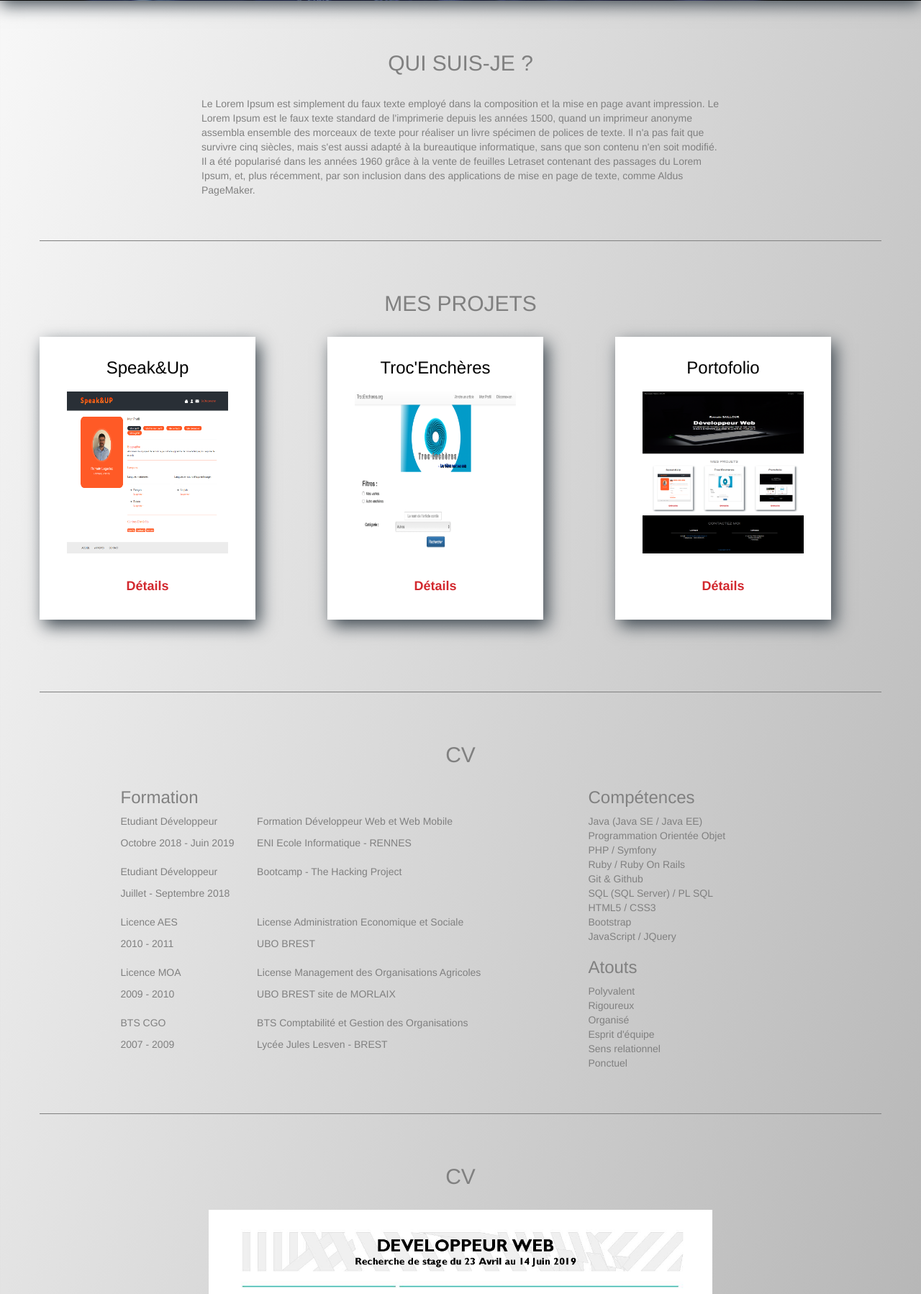
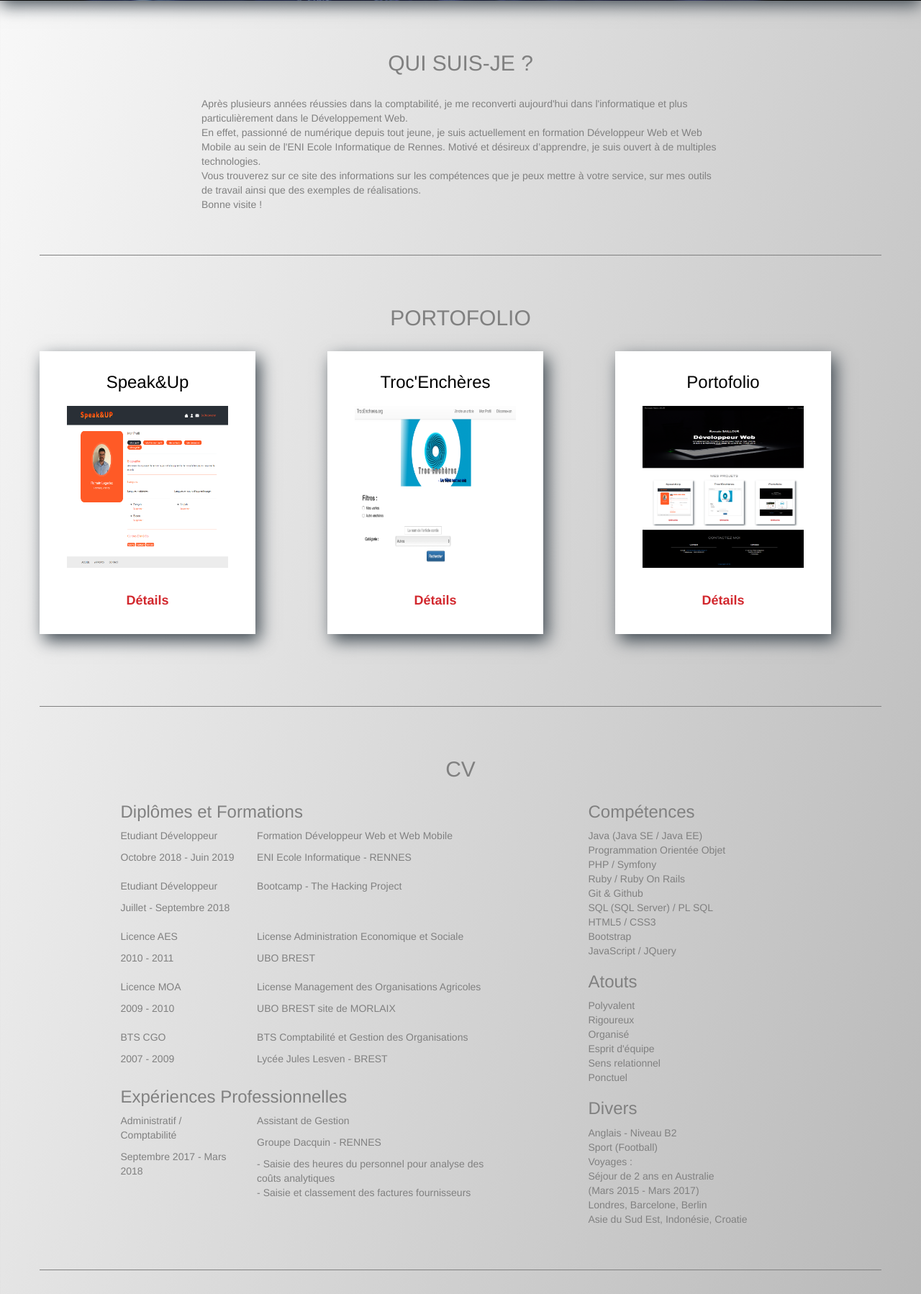
Before and after one commit to RomainSai/portofolio, a PHP site: page /index.html in a window 1280 px wide. Shown: the part 626-2424 px from the top of the page at 72% size. Run offline with PHP 8.4, Linux system fonts and the light colour scheme; some libraries are stand-ins or nearby versions.

Commit message:
ajout qui suis je + cv

```diff
--- a/index.html
+++ b/index.html
@@ -4,6 +4,8 @@
   <meta charset="UTF-8">
   <meta name="viewport" content="width=device-width, initial-scale=1.0">
   <meta http-equiv="X-UA-Compatible" content="ie=edge">
+  <meta name="keywords" content="romain saillour, développeur web, développeur, développeur rennes, développeur java, rennes ">
+  <meta name="description" content="Portofolio Romain Saillour, Développeur Web, Développeur à Rennes ">
   <link href="https://maxcdn.bootstrapcdn.com/bootstrap/3.3.7/css/bootstrap.min.css" rel="stylesheet">
   <link href="https://maxcdn.bootstrapcdn.com/font-awesome/4.7.0/css/font-awesome.min.css" rel="stylesheet">
   <link href="https://cdnjs.cloudflare.com/ajax/libs/flexslider/2.5.0/flexslider.min.css" rel="stylesheet">
@@ -30,7 +32,7 @@
         <div class="collapse navbar-collapse" id="bs-example-navbar-collapse-1">
           <ul class="nav navbar-nav navbar-right">
             <li><a class="download" href="#presentation">Qui suis je ?</a></li>
-            <li><a class="download" href="#projets">Projets</a></li>
+            <li><a class="download" href="#projets">Portofolio</a></li>
             <li><a class="download" href="#contact">Contact</a></li>
             <li><a class="download" href="#resume">CV</a></li>
           </ul>
@@ -64,8 +66,11 @@
                 <!-- Presentation -->
                 <div id="" class="col-md-offset-2 col-md-8 col-md-offset-2 col-xs-12">
                     <div id="" class="col-xl-10  col-lg-12 col-md-12 col-sm-10 col-xs-12 ">
-                        <p>Le Lorem Ipsum est simplement du faux texte employé dans la composition et la mise en page avant impression. Le Lorem Ipsum est le faux texte standard de l'imprimerie depuis les années 1500, quand un imprimeur anonyme assembla ensemble des morceaux de texte pour réaliser un livre spécimen de polices de texte. Il n'a pas fait que survivre cinq siècles, mais s'est aussi adapté à la bureautique informatique, sans que son contenu n'en soit modifié. Il a été popularisé dans les années 1960 grâce à la vente de feuilles Letraset contenant des passages du Lorem Ipsum, et, plus récemment, par son inclusion dans des applications de mise en page de texte, comme Aldus PageMaker.</p>
-
+                      <p>Après plusieurs années réussies dans la comptabilité, je me reconverti aujourd'hui dans l'informatique et plus particulièrement dans le Développement Web. <br>
+                      En effet, passionné de numérique depuis tout jeune, je suis actuellement en formation Développeur Web et Web Mobile au sein de l'ENI Ecole Informatique de Rennes. Motivé et désireux d’apprendre, je suis ouvert à de multiples technologies. <br />
+                      Vous trouverez sur ce site des informations sur les compétences que je peux mettre à votre service, sur mes outils de travail ainsi que des exemples de réalisations.<br />
+                      Bonne visite !
+                      </p>
                     </div>
                 </div>
             </div>
@@ -77,7 +82,7 @@
     <div id="projet" class=" ">
       <div class="row">
         <div class="titreProjets col-md-offset-2 col-md-8 col-md-offset-2  ">
-          <h2 class="text-capitalize">MES PROJETS</h2>
+          <h2 class="text-capitalize">PORTOFOLIO</h2>
         </div>
       </div>
       <div class="row">
@@ -205,7 +210,7 @@
           <h2 class="text-capitalize">CV</h2>
           <div class="row">
             <div class="col-md-7">
-              <h3>Formation</h3>
+              <h3>Diplômes et Formations</h3>
               <ul>
                 <li>
                   <div class="row">
@@ -276,6 +281,26 @@
                   </div>
                 </li>
               </ul>
+              <h3>Expériences Professionnelles</h3>
+              <ul>
+                <li>
+                  <div class="row">
+                    <div class="col-md-4">
+                      <p class="sm-text-center">Administratif / Comptabilité</p>
+                      <p class="sm-text-center">Septembre 2017 - Mars 2018</p>
+                    </div>
+                    <div class="col-md-8">
+                      <p>Assistant de Gestion</p>
+                      <p>Groupe Dacquin - RENNES
+                        <ul>
+                          <li> - Saisie des heures du personnel pour analyse des coûts analytiques</li>
+                          <li> - Saisie et classement des factures fournisseurs</li>
+                        </ul>
+                      </p>
+                    </div>
+                  </div>
+                </li>
+              </ul>
             </div>
             <div class="col-md-4 col-md-offset-1">
               <h3>Compétences</h3>
@@ -300,7 +325,21 @@
                 <li>Sens relationnel</li>
                 <li>Ponctuel</li>
               </ul>
+              <h3>Divers</h3>
+              <ul>
+                <li>Anglais - Niveau B2</li>
+                <li>Sport (Football)</li>
+                <li>Voyages :
+                  <ul>
+                    <li>Séjour de 2 ans en Australie<br />(Mars 2015 - Mars 2017)</li>
+                    <li>Londres, Barcelone, Berlin</li>
+                    <li>Asie du Sud Est, Indonésie, Croatie</li>
+                  </ul>
+                </li>
+              </ul>
             </div>
+            </div>
+
           </div>
         </div>
       </div>
--- a/style.css
+++ b/style.css
@@ -359,7 +359,7 @@ hr{
   border: none !important;
   position: fixed;
   top: 0;
-
+  width: 100%;
   transition: top 0.3s;
 }
 
```
